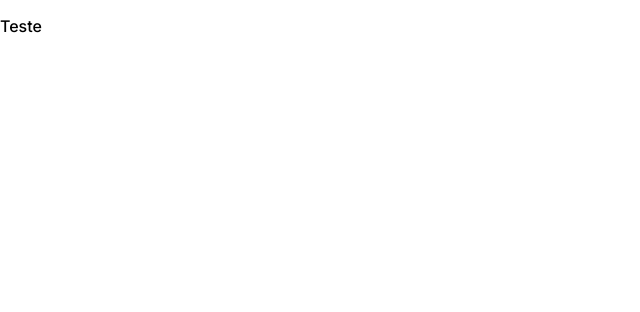
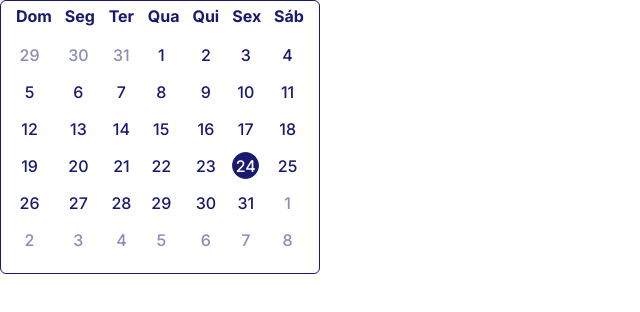
Before and after one commit to PedroHAlvesN/schedule, a Next.js app: page / in a window 1280 px wide. Shown: the top 312 px of the page, without its empty margins (0-640 px from the left). Built offline with nearby package versions, Linux system fonts and the light colour scheme.

Commit message:
chore: implement the function that creates the calendar

```diff
--- a/src/app/globals.css
+++ b/src/app/globals.css
@@ -1,3 +1,14 @@
+:root {
+  --dark-blue: #191970;
+  --black: #07071a;
+  --red: #e31437;
+  --white: #e9eaf2;
+}
+
+* {
+  box-sizing: border-box;
+}
+
 html, body {
   font-family: "Libre Franklin", sans-serif;
   font-optical-sizing: auto;
--- a/src/app/page.tsx
+++ b/src/app/page.tsx
@@ -1,9 +1,9 @@
-import Schedule from "@/components/Schedule"
+import Calendar from "@/components/calendar/Calendar"
 
 export default function Home() {
   return (
     <>
-      <Schedule />
+      <Calendar />
     </>
   )
 }
--- a/src/components/Schedule.tsx
+++ /dev/null
@@ -1,7 +0,0 @@
-export default function Schedule() {
-    return (
-        <>
-            <p>Teste</p>
-        </>
-    )
-}
--- /dev/null
+++ b/src/components/calendar/Calendar.css
@@ -0,0 +1,86 @@
+.container {
+    user-select: none;
+    max-width: 320px;
+    border: 1px solid var(--dark-blue);
+    border-radius: 6px;
+    background-color: white;
+}
+
+.date-select-container {
+    display: flex;
+    align-items: center;
+    width: 100%;
+    justify-content: space-between;
+    border-bottom: 1px solid var(--dark-blue);
+    padding: 15px 15px 10px 15px;
+    border-radius: 6px 6px 0 0;
+}
+
+button {
+    font-size: 18px;
+    padding: 0;
+    margin: 0;
+    color: var(--dark-blue);
+    cursor: pointer;
+    font-weight: bold;
+    border: none;
+    background-color: transparent;
+}
+
+.calendar-container {
+    display: grid;
+    grid-template-columns: auto auto auto auto auto auto auto;
+    justify-content: space-between;
+    width: 100%;
+    padding: 5px 15px 15px 15px;
+}
+
+.week-name {
+    display: flex;
+    padding-bottom: 10px;
+    justify-content: center;
+    color: #191970;
+    font-weight: bold;
+}
+
+.days {
+    display: flex;
+    position: relative;
+    width: 27px;
+    height: 27px;
+    justify-content: center;
+    align-items: center;
+    cursor: pointer;
+    color: var(--dark-blue);
+    border-radius: 50%;
+    margin: 5px 0;
+    border: 1px solid transparent;
+
+    &:hover:not(.selectedDay, .currentDay) {
+        background-color: rgba(25, 25, 112, 0.2);
+    }
+
+    &.selectedDay {
+        border: 1px solid var(--dark-blue);
+        border-radius: 50%;
+    }
+
+    &.notCurrentMonth {
+        color: rgba(25, 25, 112, 0.5);
+    }
+
+    &.currentDay {
+        background-color: var(--dark-blue);
+        color: white;
+    }
+
+    &.hasTask::after {
+        content: "";
+        position: absolute;
+        right: 0;
+        height: 5px;
+        width: 5px;
+        border-radius: 50%;
+        background-color: var(--red);
+    }
+}
--- /dev/null
+++ b/src/components/calendar/Calendar.tsx
@@ -0,0 +1,139 @@
+'use client'
+
+import "./Calendar.css"
+import { useEffect, useState } from "react";
+
+export default function Schedule() {
+    type RenderedDateType = {
+        day: number,
+        month: number,
+        year: number
+    }
+
+    const realDate = new Date();
+    const week = ["Dom", "Seg", "Ter", "Qua", "Qui", "Sex", "Sáb"]
+
+    let [currentDate, setCurrentDate] = useState(realDate)
+    let [currentMonth, setCurrentMonth] = useState(currentDate.getMonth())
+    let [currentYear, setCurrentYear] = useState(currentDate.getFullYear())
+    let [renderedDate, setRenderedDate] = useState<RenderedDateType[]>([])
+    let [hasTask, setHasTask] = useState([])
+
+    let [selectedDay, setSelectedDay] = useState({
+		day: currentDate.getDate(),
+		month: currentDate.getMonth(),
+		year: currentDate.getFullYear()
+	})
+
+    function handleCreateCalendar() {
+		renderedDate = []
+		setCurrentMonth(currentDate.getMonth())
+		setCurrentYear(currentDate.getFullYear())
+
+		let currentMonthTotalDays = new Date(currentYear, currentMonth + 1, 0).getDate();
+		let daysUntilFirstDay = new Date(currentYear, currentMonth, 1).getDay();
+		let isToShowNextYear = currentMonth == 11
+
+		for(;daysUntilFirstDay > 0;) {
+			daysUntilFirstDay--;
+			const isToShowPreviousYear = currentMonth == 0
+			const previousMonth = isToShowPreviousYear ? 11 : currentMonth - 1
+			const previousYear = isToShowPreviousYear ? currentYear - 1 : currentYear
+
+			let renderedPreviousDate = new Date(previousYear, previousMonth + 1, 0)
+			let renderedPreviousDay = renderedPreviousDate.getDate() - daysUntilFirstDay
+
+			renderedDate = [
+				...renderedDate,
+				{
+					day: renderedPreviousDay,
+					month: previousMonth,
+					year: previousYear,
+				}
+			]
+		}
+
+		for(let i = 1; i <= currentMonthTotalDays; i++) {
+			renderedDate = [
+				...renderedDate,
+				{
+					day: i,
+					month: currentMonth,
+					year: currentYear,
+				}
+			]
+		}
+
+		let daysLeft = 42 - renderedDate.length
+
+		for(let i = 1; i <= daysLeft; i++) {
+			const nextMonth = isToShowNextYear ? 0 : currentMonth + 1
+			const nextYear = isToShowNextYear ? currentYear + 1 : currentYear
+
+			renderedDate = [
+				...renderedDate,
+				{
+					day: i,
+					month: nextMonth,
+					year: nextYear,
+				}
+			]
+		}
+
+        setRenderedDate(renderedDate)
+	}
+
+    useEffect(() => {
+        handleCreateCalendar()
+    }, [])
+
+    return (
+        <>
+            <div className="container">
+                {/*<div className="date-select-container">
+                    <MonthSelect bind:currentDate />
+                    <button onClick={() => currentDate = new Date()}>Hoje</button>
+                    <YearSelect bind:currentDate />
+                </div>*/}
+                <div className="calendar-container">
+                    {week.map(weekName => {
+                        return (
+                            <span className="week-name">
+                                {weekName}
+                            </span>
+                        )
+                    })}
+
+                    {renderedDate.map(date => {
+                        const selectedDayClass =
+                            date.day == selectedDay.day
+                            && date.month == selectedDay.month
+                            && date.year == selectedDay.year
+                            ? " selectedDay" : ""
+
+                        const currentDayClass =
+                            date.day == realDate.getDate()
+                            && date.month == realDate.getMonth()
+                            && date.year == realDate.getFullYear()
+                            ? " currentDay" : ""
+
+                        const notCurrentMonthClass =
+                            date.month != currentMonth
+                            ? " notCurrentMonth" : ""
+
+                        return (
+                            <span
+                                role="button"
+                                onClick={() => setSelectedDay(date)}
+                                className={`days${selectedDayClass}${currentDayClass}${notCurrentMonthClass}`}
+                                //className:hasTask={hasTask.length > 0}
+                            >
+                                {date.day}
+                            </span>
+                        )
+                    })}
+                </div>
+            </div>
+        </>
+    )
+}
```
Also changed, not shown: src/components/Schedule.css (deleted).
